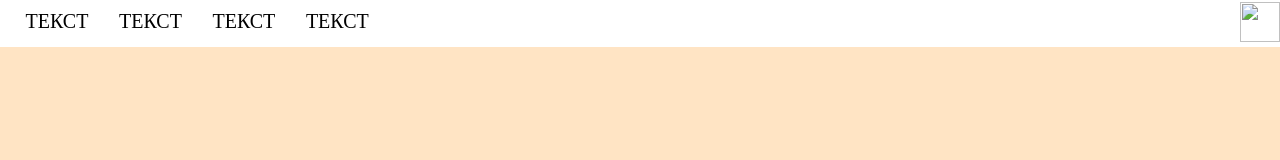
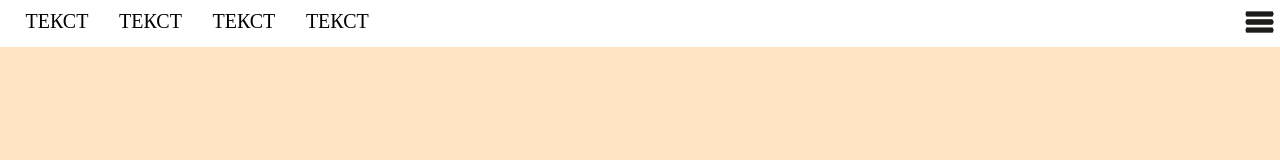
Before and after one commit to aitryhard/-Msite, a plain HTML site: page index.html in a window 1280 px wide. Drawn offline with Linux system fonts and the light colour scheme; the site is published under a folder, as on GitHub Pages, so addresses that start at the root find nothing.

Commit message:
Update index.html

```diff
--- a/index.html
+++ b/index.html
@@ -15,7 +15,7 @@
                 <li class="textLi"><a href="#">ТЕКСТ</a></li>
                 <li class="textLi"><a href="#">ТЕКСТ</a></li>
                 <li class="menuLi">
-                    <a href="#"><img src="/img/nPaH_KcqCn0.png" alt="" class="menu"></a>
+                    <a href="#"><img src="img/nPaH_KcqCn0.png" alt="" class="menu"></a>
                 </li>
             </ul>
         </nav>
```
